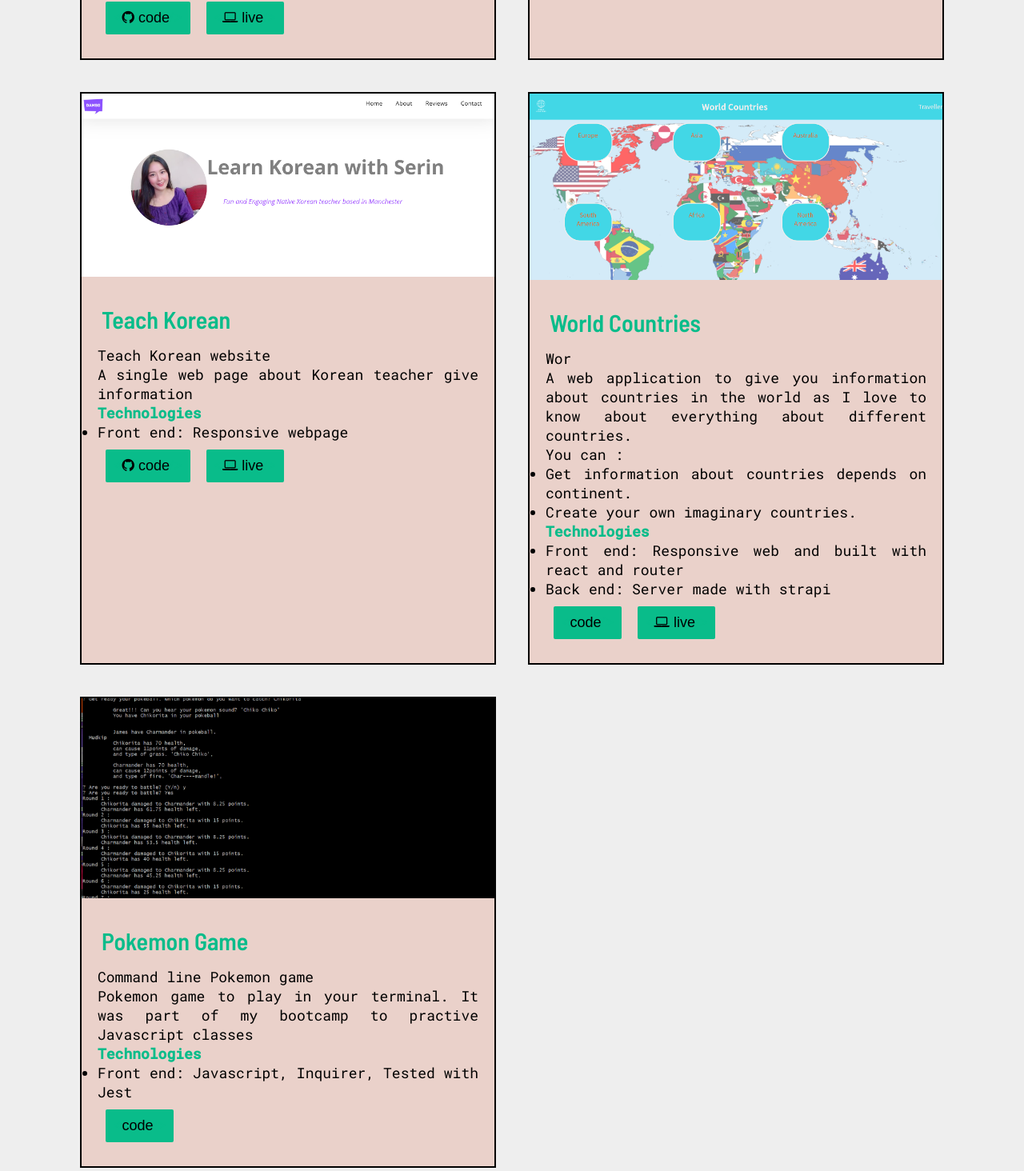
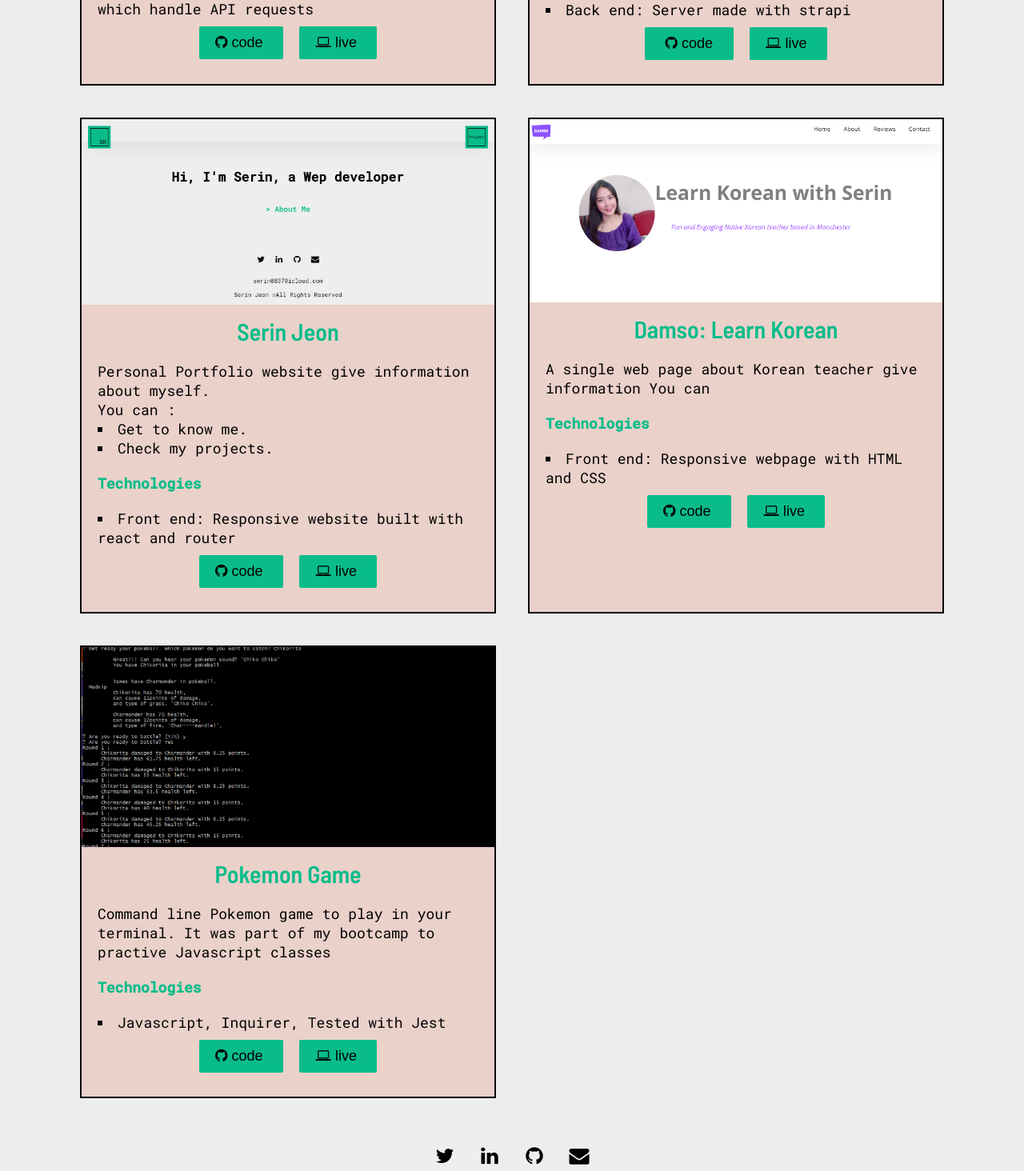
Before and after one commit to serin0837/portfolio, a React (Create React App) app: page /project in a window 1280 px wide. Shown: the part 806-2270 px from the top of the page at 80% size. Built offline with nearby package versions, Linux system fonts and the light colour scheme.

Commit message:
changed content

```diff
--- a/src/App.css
+++ b/src/App.css
@@ -64,7 +64,7 @@ img {
   box-shadow: 5px 5px 1px 1px black;
 }
 
-.tooltip:hover .tooltiptext {
+.logo:hover.tooltiptext {
   visibility: visible;
 }
 
@@ -235,14 +235,14 @@ footer p {
 
 .project-title {
   font-size: 3rem;
-  padding: 1.5rem 0.5rem;
+  padding-top: 1.5rem;
   font-family: "Barlow Semi Condensed", sans-serif;
   color: var(--main-green);
 }
 
 .project-explain {
   padding: 2rem;
-  text-align: justify;
+  text-align: left;
 }
 
 .project-explain h4 {
@@ -252,6 +252,15 @@ footer p {
 .project-explain i {
   height: 1rem;
   font-style: inherit;
+}
+
+.project-explain li {
+  list-style-type: square;
+  list-style-position: inside;
+}
+
+.project-tech h4 {
+  margin: 2rem 0;
 }
 .each-project button {
   font-style: inherit;
@@ -272,3 +281,6 @@ footer p {
   color: var(--main-pink);
   font-weight: bold;
 }
+.project-button {
+  text-align: center;
+}
--- a/src/component/AboutMe.jsx
+++ b/src/component/AboutMe.jsx
@@ -15,12 +15,12 @@ const AboutMe = () => {
           <span role="img" aria-label="emoji">
             🐣
           </span>
-          I am originally from Korea. I came to the UK as it has been my dream
-          since I was a teenager work and live here. In Korea I studied
-          Economics at University and I then worked as a HR assistant for
-          Hyundai for around 2 years. I am determined to make my dream come true
-          so in February 2019 I quit my job in Korea and came all the way here
-          to the UK.
+          I am originally from Korea. I came to the UK, Manchester as it has
+          been my dream since I was a teenager work and live here. In Korea, I
+          studied Economics at University and I then worked as an HR assistant
+          for Hyundai for around 2 years. I am determined to make my dream come
+          true so in February 2019 I quit my job in Korea and came all the way
+          here to the UK.
         </p>
 
         <p id="interest">
@@ -30,8 +30,8 @@ const AboutMe = () => {
           My interest in coding first started last year through a conversation I
           had with one of my customers who works in the IT industry. We talked
           about what coding was and how quickly the industry is growing.
-          Following that conversation I started to do my own research into the
-          field and joined meet ups such as ‘code up’ and ‘code and stuff’.From
+          Following that conversation, I started to do my research into the
+          field and joined meetups such as ‘code up’ and ‘code and stuff’. From
           there my interest grew and grew.
         </p>
 
@@ -41,17 +41,19 @@ const AboutMe = () => {
           </span>
           Coding was not something I ever imagined my self doing and a subject I
           had very little knowledge on. However, after spending time speaking
-          with people from the industry, attending meet ups, watching hours of
-          youtube videos, studying via online classes and practicing at home, I
+          with people from the industry, attending meetups, watching hours of
+          youtube videos, studying via online classes, and practicing at home, I
           have found something that I am incredibly passionate about. Then I
-          decided to join full-time bootcamp, Northcoders. During 2 months in bootcamp
-          I gained knowledge of fundamental javascript, Test-driven
-          development, Object-oriented programming,RESTful API, CRUD operations.
-          In Northcoders, I only learnt about front-end side so since I graduated,
-          I was focus to teach myself about backend and study about Responsive web site with Freecodecamp where I get my certification.
-          and recapping a lot of things that I learn in bootcamp. To keep my routine Northcoders form 9 to 5 I am
-          also doing 100days of code challenge in my twitter. Now I am looking
-          for my next journey as developer. and I am ready to pour all my passion!!!✨
+          decided to join a full-time boot camp, Northcoders. During 2 months in
+          boot camp, I gained knowledge of fundamental javascript, Test-driven
+          development, Object-oriented programming, RESTful API, CRUD
+          operations. In Northcoders, I only learned about the front-end side so
+          since I graduated, I was focus to teach myself about backend and study
+          about Responsive web site with Freecodecamp where I get my
+          certification. and recapping a lot of things that I learn in boot
+          camp. To keep my routine Northcoders form 9 to 5 I am also doing
+          100days of code challenge in my twitter. Now I am looking for my next
+          journey as a developer. and I am ready to pour all my passion!!!✨
         </p>
       </section>
     </div>
--- a/src/component/Nav.jsx
+++ b/src/component/Nav.jsx
@@ -6,7 +6,7 @@ const Nav = () => {
   return (
     <nav className="navbar">
       <Link to="/">
-        <img src={logo} alt="logo" className="logo tooltip" />
+        <img src={logo} alt="logo" className="logo" />
         <span className="tooltiptext">Let's go back to homepage</span>
       </Link>
       <Link className="navbar-project" to="/project">
--- a/src/component/Project.jsx
+++ b/src/component/Project.jsx
@@ -31,9 +31,8 @@ const Project = () => {
                 <li>Delete your word card that you remember</li>
                 <li>Create different language</li>
               </ul>
-              <div>
+              <div className="project-tech">
                 <h4>Technologies</h4>
-                <p>
                 <ul>
                   <li>Front end: Responsive web and built with react</li>
                   <li>
@@ -41,7 +40,6 @@ const Project = () => {
                     requests
                   </li>
                 </ul>
-                </p>
               </div>
               <div className="project-button">
                 <button>
@@ -75,24 +73,85 @@ const Project = () => {
 
           <div className="each-project">
             <div>
+              <img
+                className="project-image"
+                src={worldCountries}
+                alt="world-countries"
+              />
+            </div>
+            <h3 className="project-title">World Countries</h3>
+            <div className="project-explain">
+              <p>
+                A web application to give you information about countries in the
+                world as I love to know about everything about different
+                countries.
+              </p>
+              You can :
+              <ul>
+                <li>Get information about countries depends on continent.</li>
+                <li>Create your own imaginary countries.</li>
+              </ul>
+              <div className="project-tech">
+                <h4>Technologies</h4>
+                <ul>
+                  <li>
+                    Front end: Responsive web and built with react and router
+                  </li>
+                  <li>Back end: Server made with strapi</li>
+                </ul>
+              </div>
+              <div className="project-button">
+                <button>
+                  <a
+                    href="https://github.com/serin0837/world-traveller"
+                    target="_blank"
+                    className="projects"
+                    rel="noopener noreferrer"
+                  >
+                    <span className="code">&lt;</span>{" "}
+                    <i className="fa fa-github" aria-hidden="true"></i> code
+                    <span className="code">&#47;&gt;</span>
+                  </a>
+                </button>
+
+                <button>
+                  <a
+                    href="#"
+                    target="_blank"
+                    className="projects"
+                    rel="noopener noreferrer"
+                  >
+                    <span className="code">&lt;</span>
+                    <i className="fa fa-laptop" aria-hidden="true"></i> live
+                    <span className="code">&#47;&gt;</span>
+                  </a>
+                </button>
+              </div>
+            </div>
+          </div>
+
+          <div className="each-project">
+            <div>
               <img className="project-image" src={portfolio} alt="portfolio" />
             </div>
+            <h3 className="project-title">Serin Jeon</h3>
             <div className="project-explain">
-              <h3 className="project-title">Serin Jeon</h3>
-              <p> Portfolio website</p>
               <p>Personal Portfolio website give information about myself.</p>
-              <div>
+              You can :
+              <ul>
+                <li>Get to know me.</li>
+                <li>Check my projects.</li>
+              </ul>
+              <div className="project-tech">
                 <h4>Technologies</h4>
-                <p>
+
                 <ul>
-                    <li>Front end: Responsive web and built with react</li>
                   <li>
-                      Back end: server written down in Express which handle API
-                      requests
+                    Front end: Responsive website built with react and router
                   </li>
                 </ul>
-                </p>
               </div>
+              <div className="project-button">
                 <button>
                   <a
                     href="https://github.com/serin0837/portfolio"
@@ -105,7 +164,6 @@ const Project = () => {
                     <span className="code">&#47;&gt;</span>
                   </a>
                 </button>
-
                 <button>
                   <a
                     href="https://serin-jeon.heroku.com"
@@ -120,6 +178,7 @@ const Project = () => {
                 </button>
               </div>
             </div>
+          </div>
 
           <div className="each-project">
             <div>
@@ -129,18 +188,18 @@ const Project = () => {
                 alt="teach-korean-website"
               />
             </div>
+            <h3 className="project-title">Damso: Learn Korean</h3>
             <div className="project-explain">
-              <h3 className="project-title">Teach Korean</h3>
-              <p>Teach Korean website</p>
-              <p>A single web page about Korean teacher give information</p>
-              <div>
+              <p>
+                A single web page about Korean teacher give information You can
+              </p>
+              <div className="project-tech">
                 <h4>Technologies</h4>
-                <p>
                 <ul>
-                    <li>Front end: Responsive webpage</li>
+                  <li>Front end: Responsive webpage with HTML and CSS</li>
                 </ul>
-                </p>
               </div>
+              <div className="project-button">
                 <button>
                   <a
                     href="https://github.com/serin0837/damso_learnkorean"
@@ -168,57 +227,44 @@ const Project = () => {
                 </button>
               </div>
             </div>
-
+          </div>
           <div className="each-project">
             <div>
               <img
                 className="project-image"
-                src={worldCountries}
-                alt="world-countries"
+                src={pokemon}
+                alt="pokemon-terminal-game"
               />
             </div>
+            <h3 className="project-title">Pokemon Game</h3>
             <div className="project-explain">
-              <h3 className="project-title">World Countries</h3>
-              <p>Wor</p>
               <p>
-                A web application to give you information about countries in the
-                world as I love to know about everything about different
-                countries.
+                Command line Pokemon game to play in your terminal. It was part
+                of my bootcamp to practive Javascript classes
               </p>
-              <p>
-                You can :
+              <div className="project-tech">
+                <h4>Technologies</h4>
                 <ul>
-                  <li>Get information about countries depends on continent.</li>
-                  <li>Create your own imaginary countries.</li>
+                  <li> Javascript, Inquirer, Tested with Jest</li>
                 </ul>
-              </p>
-              <div>
-                <h4>Technologies</h4>
-                <p>
-                  <ul>
-                    <li>
-                      Front end: Responsive web and built with react and router
-                    </li>
-                    <li>Back end: Server made with strapi</li>
-                  </ul>
-                </p>
               </div>
+              <div className="project-button">
                 <button>
                   <a
-                  href="https://github.com/serin0837/world-traveller"
+                    href="https://github.com/serin0837/pokemon"
                     target="_blank"
                     className="projects"
                     rel="noopener noreferrer"
                   >
                     <span className="code">&lt;</span>
-                  code
+                    <i className="fa fa-github" aria-hidden="true"></i> code
                     <span className="code">&#47;&gt;</span>
                   </a>
                 </button>
 
                 <button>
                   <a
-                  href="#"
+                    href="https://github.com/serin0837/word-list-app"
                     target="_blank"
                     className="projects"
                     rel="noopener noreferrer"
@@ -230,42 +276,6 @@ const Project = () => {
                 </button>
               </div>
             </div>
-
-          <div className="each-project">
-            <div>
-              <img
-                className="project-image"
-                src={pokemon}
-                alt="pokemon-terminal-game"
-              />
-            </div>
-            <div className="project-explain">
-              <h3 className="project-title">Pokemon Game</h3>
-              <p>Command line Pokemon game</p>
-              <p>
-                Pokemon game to play in your terminal. It was part of my
-                bootcamp to practive Javascript classes
-              </p>
-              <div>
-                <h4>Technologies</h4>
-
-                <ul>
-                  <li>Front end: Javascript, Inquirer, Tested with Jest</li>
-                </ul>
-              </div>
-              <button>
-                <a
-                  href="https://github.com/serin0837/pokemon"
-                  target="_blank"
-                  className="projects"
-                  rel="noopener noreferrer"
-                >
-                  <span className="code">&lt;</span>
-                  code
-                  <span className="code">&#47;&gt;</span>
-                </a>
-              </button>
-            </div>
           </div>
         </div>
       </section>
```
Also changed, not shown: src/img/portfolio.PNG, src/img/word-card.PNG. Lines whose indentation alone changed are shown as unchanged.
